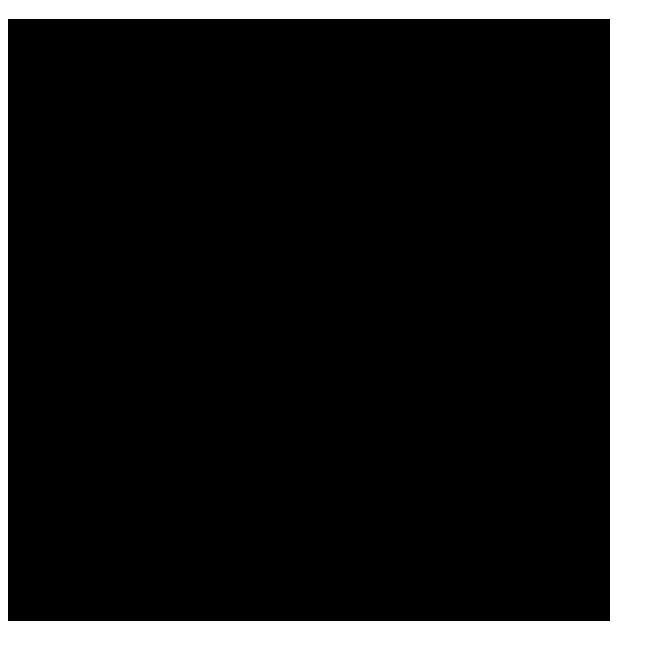
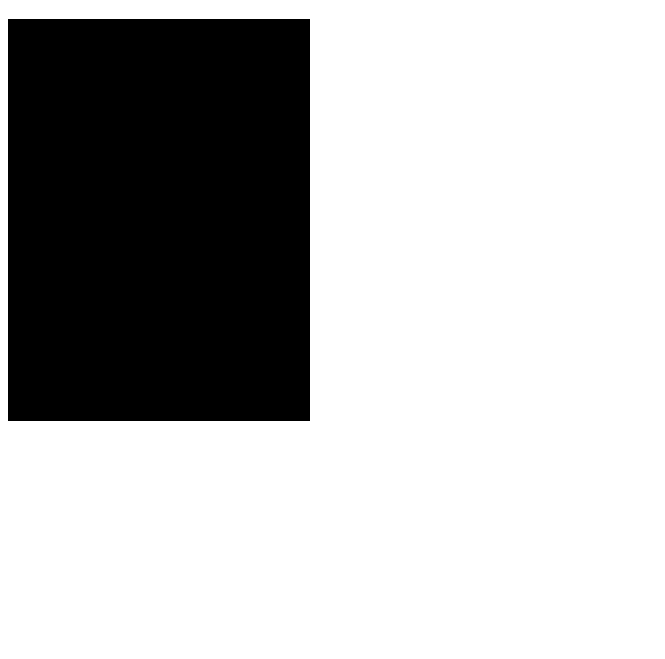
Before and after one commit to cowalla/butterfly_js, a plain HTML site: page project.html in a window 1280 px wide. Shown: the part 93-752 px from the top of the page, without its empty margins (0-665 px from the left). Drawn offline with Linux system fonts and the light colour scheme.

```diff
--- a/project.html
+++ b/project.html
@@ -11,7 +11,7 @@
         <input id="createButterfly" value="createButterfly" type="button">
         <input id="clear" value="clear" type="button">
         <h1>My Sample Project</h1>
-        <canvas id="display-canvas" width="600" height="600"
+        <canvas id="display-canvas" width="300" height="400"
         style="border:1px solid #000000; background-color: black;">
         </canvas>
     </body>
```
